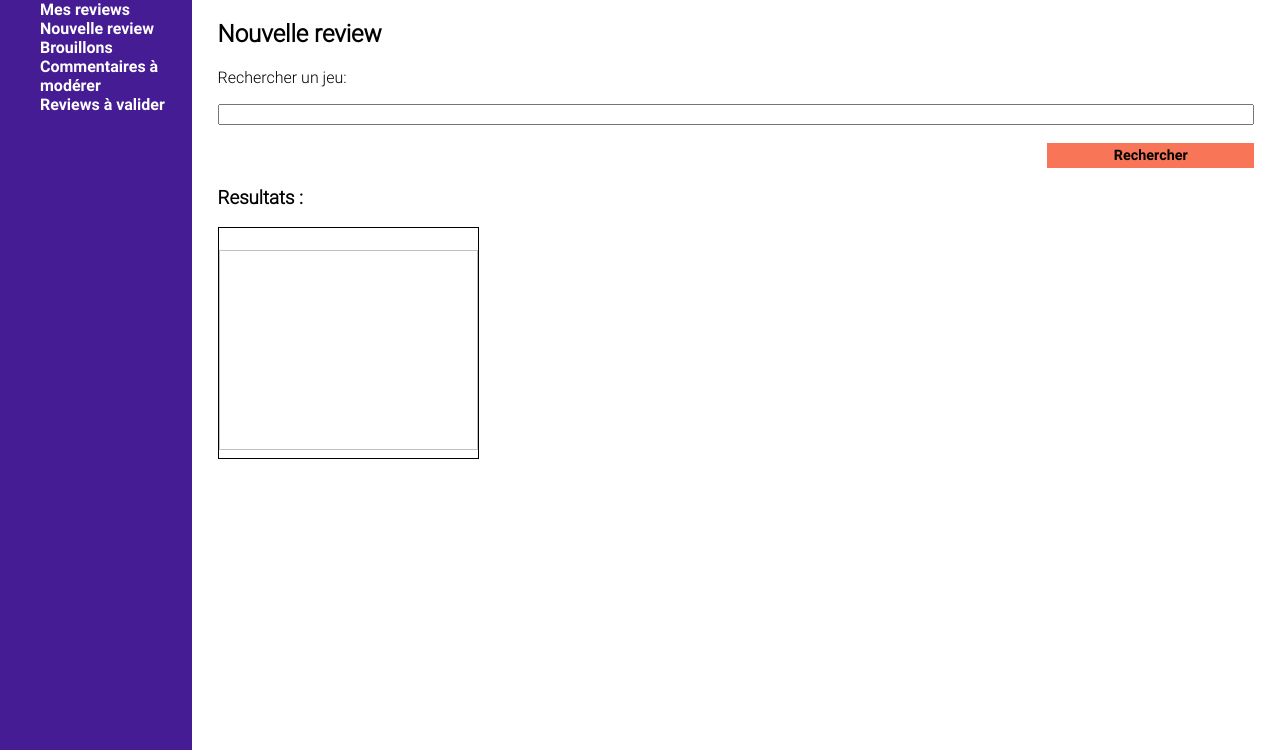
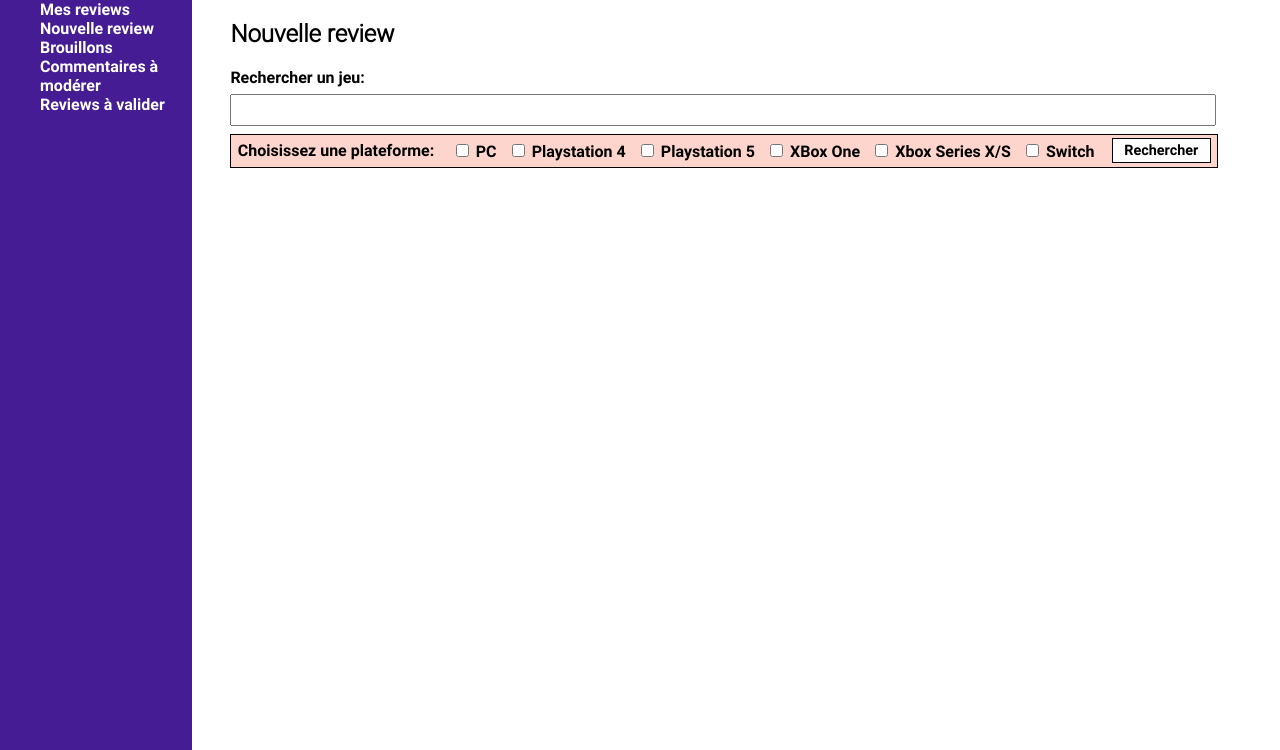
Before and after one commit to GerardHubert/multitap, a PHP site: template templates/backoffice/reviewEditor.html.twig in a window 1280 px wide. Shown: the part 50-800 px from the top of the page. Run offline with PHP 8.4, Linux system fonts and the light colour scheme; the template is opened without the code that fills it, so the values that code supplies are empty; some libraries are stand-ins or nearby versions.

Commit message:
recherche de jeux en backoffice

```diff
--- a/public/css/style.css
+++ b/public/css/style.css
@@ -485,32 +485,94 @@ button{
     display: flex;
     flex-direction: column;
     justify-content: space-between;
+    font-family: roboto_bold;
+}
+
+.query #game-search{
+    height: 2rem;
+    padding-left: 0.4rem;
+    padding-right: 0.4rem;
+}
+
+.query #game-search:focus{
+    width: 100%;
+    padding: .4rem;
+    background-color:  rgba(249, 117, 88, 0.3);
+}
+
+.checkbox_legend, .query_button{
+    margin-left: 0.4rem;
+    margin-right: 0.4rem;
+}
+
+.platform_select_container{
+    display: flex;
+    justify-content: space-between;
+    align-items: center;
+    width: 100%;
+    height: 2rem;
+    border: 1px solid black;
+    background-color:  rgba(249, 117, 88, 0.3);
+}
+
+.query_button{
+    height: 25px;
+    width: 10%;
+    border-radius: 0;
+    align-self: center;
+    background-color: white;
+    border: 1px solid black;
+}
+
+#query_message{
+    font-family: roboto_bold;
+    width: 100%;
+    height: 2rem;
+    background-color: rgba(249, 117, 88, 0.3);
+    text-align: center;
+    vertical-align: center;;
+    border: 1px solid black;
+    display: none;
 }
 
 .search_results{
     width: 100%;
+    display: none;
 }
 
-.search_results #result_thumbnail{
-    width: 25%;
-    height: 230px;
-    border: 1px solid black;
+.search_results_on{
+    display: flex;
+    width: 100%;
+    flex-wrap: wrap;
+    justify-content: space-evenly;
 }
 
-#result_thumbnail #game_image{
+.search_results_on h3{
     width: 100%;
-    height: 200px;
 }
 
-.query_button{
-    height: 25px;
-    border-radius: 0;
+.search_results_on .result_thumbnail{
+    width: 23%;
+    height: 250px;
+    display: flex;
+    flex-direction: column;
+    justify-content: space-around;
+    margin-bottom: 30px;
+}
+
+.result_thumbnail .game_title{
+    padding: 0;
+    margin: 0;
+}
+
+.result_thumbnail .game_image{
+    width: 100%;
+    height: 220px;
 }
 
 .editor{
-    margin-left: 15%;
-    padding-left: 2%;
-    padding-right: 2%;
+    margin-left: 18%;
+    margin-right: 5%;
     width: 100%;
 }
 
--- a/templates/backoffice/reviewEditor.html.twig
+++ b/templates/backoffice/reviewEditor.html.twig
@@ -6,18 +6,50 @@
     <h1>Nouvelle review</h1>
 
     <div class="query">
+
         <label for="game-search">Rechercher un jeu:</label>
         <input type="search" id="game-search" name="game-search">
-        <button class='query_button'>Rechercher</button>
+
+        <div class="platform_select_container">
+            <span class='checkbox_legend'>Choisissez une plateforme: </span>
+            <div id="platform_select">
+                <input type='checkbox' class='box' name='pc' value="4">
+                <laber for='pc'>PC</laber>
+            </div>
+            <div id="platform_select">
+                <input type='checkbox' class='box' name='playstation4' value='18'>
+                <laber for='playstation4'>Playstation 4</laber>
+            </div>
+            <div id="platform_select">
+                <input type='checkbox' class='box' name='playstation5' value='187'>
+                <laber for='playstation5'>Playstation 5</laber>
+            </div>
+            <div id="platform_select">
+                <input type='checkbox' class='box' name='xbox-one' value='1'>
+                <laber for='xbox-one'>XBox One</laber>
+            </div>
+            <div id="platform_select">
+                <input type='checkbox' class='box' name='xbox-series-x' value='186'>
+                <laber for='xbox-series-x'>Xbox Series X/S</laber>
+            </div>
+            <div id="platform_select">
+                <input type='checkbox' class='box' name='nintendo-switch' value='7'>
+                <laber for='nintendo-switch'>Switch</laber>
+            </div>
+
+            <button class='query_button'>Rechercher</button>
+        </div>
+
     </div>
+
+    <p id="query_message">'Le choix de la machine est obligatoire. Merci de cocher une case, et une seule'</p>
 
     <div class="search_results">
         <h3>Resultats : </h3>
-        <div id="result_thumbnail">
-            <h4 id='game_title'></h4>
-            <img id='game_image'/>
-        </div>
-        <p id="results"></p>
+        <!--<div class="result_thumbnail">
+            <h4 class='game_title'></h4>
+            <img class='game_image'/>
+        </div>-->
     </div>
 
     <form class="review_form" method='post'>
```
Also changed, not shown: public/js/Search.js (+71 -15 lines).
